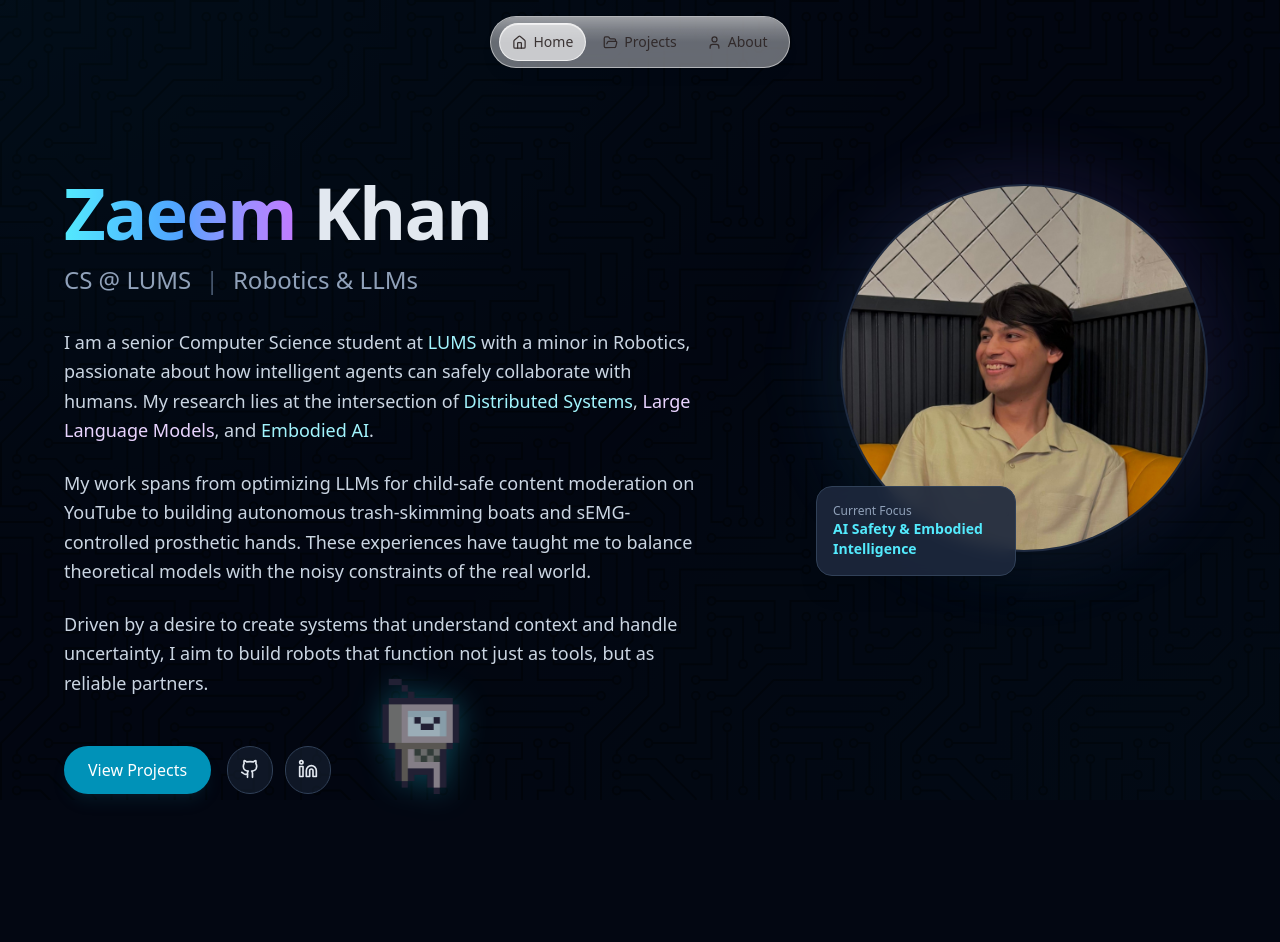
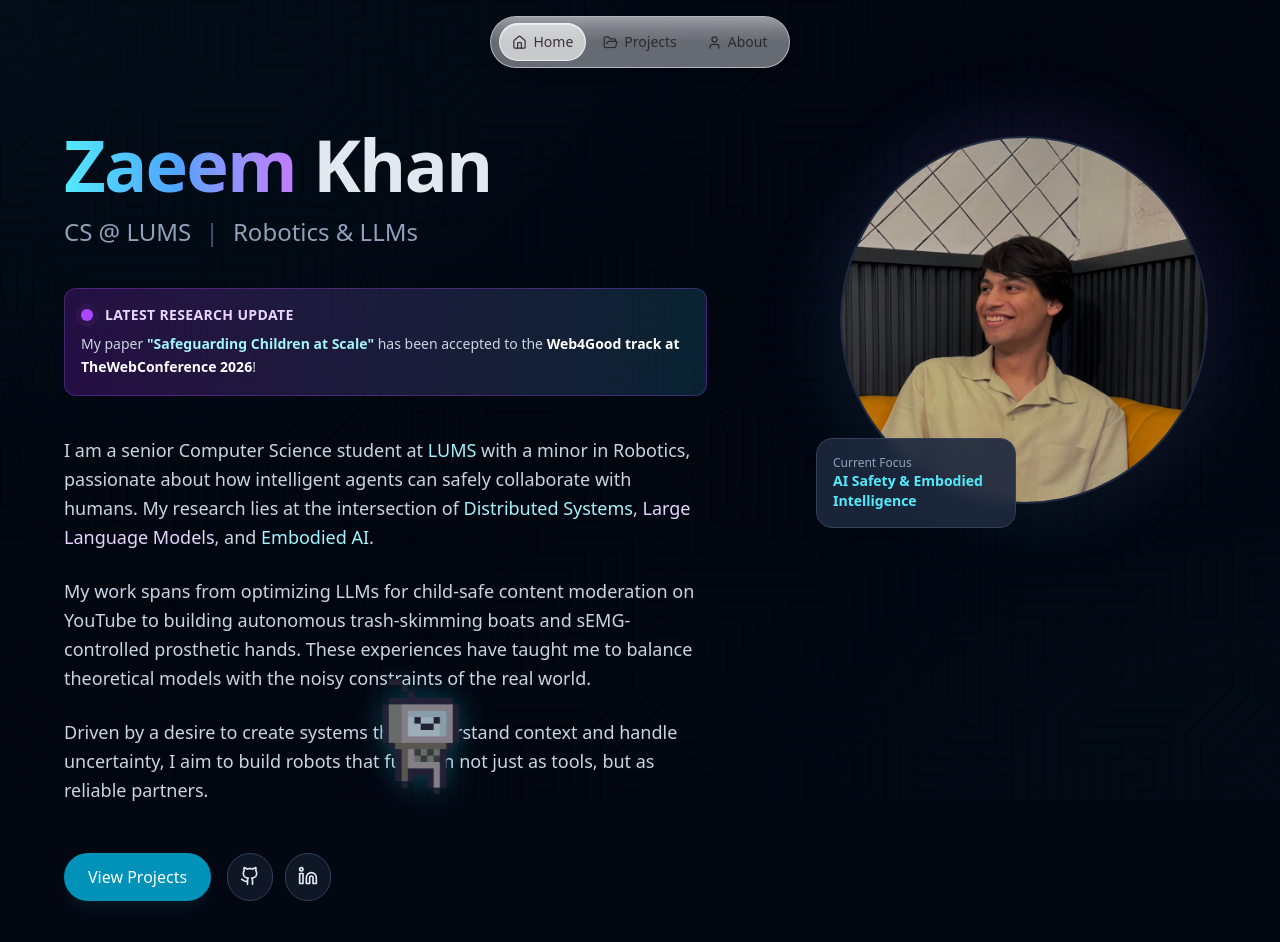
Before and after one commit to zaeemkhan2002/portfolio, a Next.js app: page / in a window 1280 px wide. Shown: the top 942 px of the page. Before the commit the page ends 848 px from the top, so only its background shows below. Built offline with nearby package versions, Linux system fonts and the light colour scheme.

Commit message:
Web4Good announcement

```diff
--- a/src/app/page.tsx
+++ b/src/app/page.tsx
@@ -27,7 +27,7 @@
 };
 export default function Home() {
   return (
-    <main className="relative min-h-screen pt-24 md:pt-32 pb-12 flex justify-center p-6 overflow-hidden">
+    <main className="relative min-h-screen pt-12 md:pt-20 pb-12 flex justify-center p-6 overflow-hidden">
       <div className="max-w-6xl w-full mx-auto grid md:grid-cols-[1.2fr_0.8fr] gap-12 lg:gap-20 items-start">
 
         {/* Left Column: Text Content */}
@@ -58,7 +58,36 @@
             </motion.p>
           </div>
 
-          <motion.div className="space-y-6 text-lg text-slate-300 leading-relaxed max-w-2xl" variants={fadeUp}>
+
+          <motion.div variants={fadeUp} className="relative py-2">
+            <div className="p-4 rounded-xl bg-gradient-to-r from-purple-900/40 to-cyan-900/40 border border-purple-500/30 backdrop-blur-sm">
+              <div className="flex items-center gap-3 mb-2">
+                <span className="relative flex h-3 w-3">
+                  <span className="animate-ping absolute inline-flex h-full w-full rounded-full bg-purple-400 opacity-75"></span>
+                  <span className="relative inline-flex rounded-full h-3 w-3 bg-purple-500"></span>
+                </span>
+                <h3 className="text-purple-200 font-semibold tracking-wide text-sm uppercase">
+                  Latest Research Update
+                </h3>
+              </div>
+              <p className="text-slate-300 text-sm leading-relaxed">
+                My paper{" "}
+                <span className="font-semibold text-cyan-200">
+                  &quot;Safeguarding Children at Scale&quot;
+                </span>{" "}
+                has been accepted to the{" "}
+                <span className="font-semibold text-white">
+                  Web4Good track at TheWebConference 2026
+                </span>
+                !
+              </p>
+            </div>
+          </motion.div>
+
+          <motion.div
+            className="space-y-6 text-lg text-slate-300 leading-relaxed max-w-2xl"
+            variants={fadeUp}
+          >
             <p>
               I am a senior Computer Science student at <span className="text-cyan-200 font-medium">LUMS</span> with a minor in Robotics, passionate about how intelligent agents can safely collaborate with humans. My research lies at the intersection of <span className="text-cyan-200 font-medium">Distributed Systems</span>, <span className="text-purple-200 font-medium">Large Language Models</span>, and <span className="text-cyan-200 font-medium">Embodied AI</span>.
             </p>
--- a/src/data/projects.ts
+++ b/src/data/projects.ts
@@ -12,12 +12,15 @@
 export const projects: Project[] = [
   {
     slug: "youtube-kids-ad-detection",
-    title: "Cost-Effective Multimodal LLM Detection of Inappropriate YouTube Advertising",
-    year: "2025",
+    title: "Safeguarding Children at Scale: Cost-Effective Multimodal LLM Detection of Inappropriate YouTube Advertising",
+    year: "2026",
     summary: "Large-scale study using multimodal LLMs and a novel DAVSP pipeline to detect inappropriate YouTube ads for children, achieving near state-of-the-art accuracy at 21x lower cost.",
     tags: ["LLM", "Child Safety", "Cost Optimization", "AI Ethics", "Computer Vision"],
     cover: "/yt-llms.png",
-    body: `First large-scale evaluation of multimodal Large Language Models (LLMs) for detecting inappropriate advertising in child-oriented YouTube content, covering 2,466 ads across 10 countries and over 50 languages. We introduced DAVSP — Dynamic Adaptive Visual-Semantic Processing — a novel frame sampling pipeline that, when combined with audio transcriptions and ad metadata, reduced moderation costs by 21.4x while keeping accuracy within 1 percentage point of full video processing. \nOur analysis benchmarked Gemini 2.5 Flash, Claude 4 Sonnet, and GPT-4o on multilingual ad classification, revealing modality-specific failure patterns and key trade-offs between cost and accuracy. The system supports multilingual, cross-cultural moderation, translating transcripts to English for up to a 4-point F1 boost, and achieved an overall 0.89 F1 score with scalable deployment potential. The updated dataset — re-annotated with 2025 YouTube policy changes — and codebook are released to support future research. This work provides a practical blueprint for low-cost, high-coverage AI moderation pipelines that can adapt to evolving policies and protect children at global scale.`
+    body: `**Accepted into the Web4Good track at TheWebConference 2026.**
+
+    First large-scale evaluation of multimodal Large Language Models (LLMs) for detecting inappropriate advertising in child-oriented YouTube content, covering 2,466 ads across 10 countries and over 50 languages. We introduced DAVSP — Dynamic Adaptive Visual-Semantic Processing — a novel frame sampling pipeline that, when combined with audio transcriptions and ad metadata, reduced moderation costs by 21.4x while keeping accuracy within 1 percentage point of full video processing.
+    Our analysis benchmarked Gemini 2.5 Flash, Claude 4 Sonnet, and GPT-4o on multilingual ad classification, revealing modality-specific failure patterns and key trade-offs between cost and accuracy. The system supports multilingual, cross-cultural moderation, translating transcripts to English for up to a 4-point F1 boost, and achieved an overall 0.89 F1 score with scalable deployment potential. The updated dataset — re-annotated with 2025 YouTube policy changes — and codebook are released to support future research. This work provides a practical blueprint for low-cost, high-coverage AI moderation pipelines that can adapt to evolving policies and protect children at global scale.`
   },
 
   {
```
